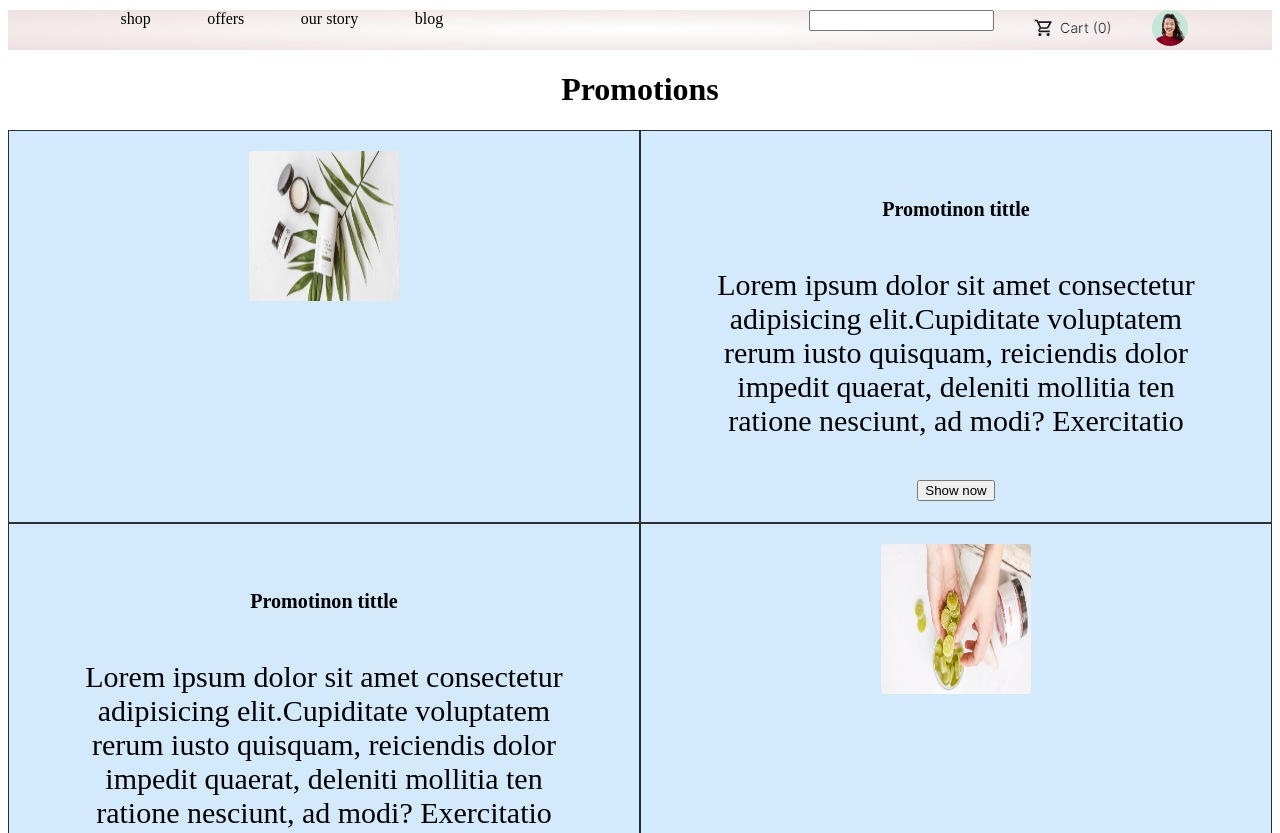
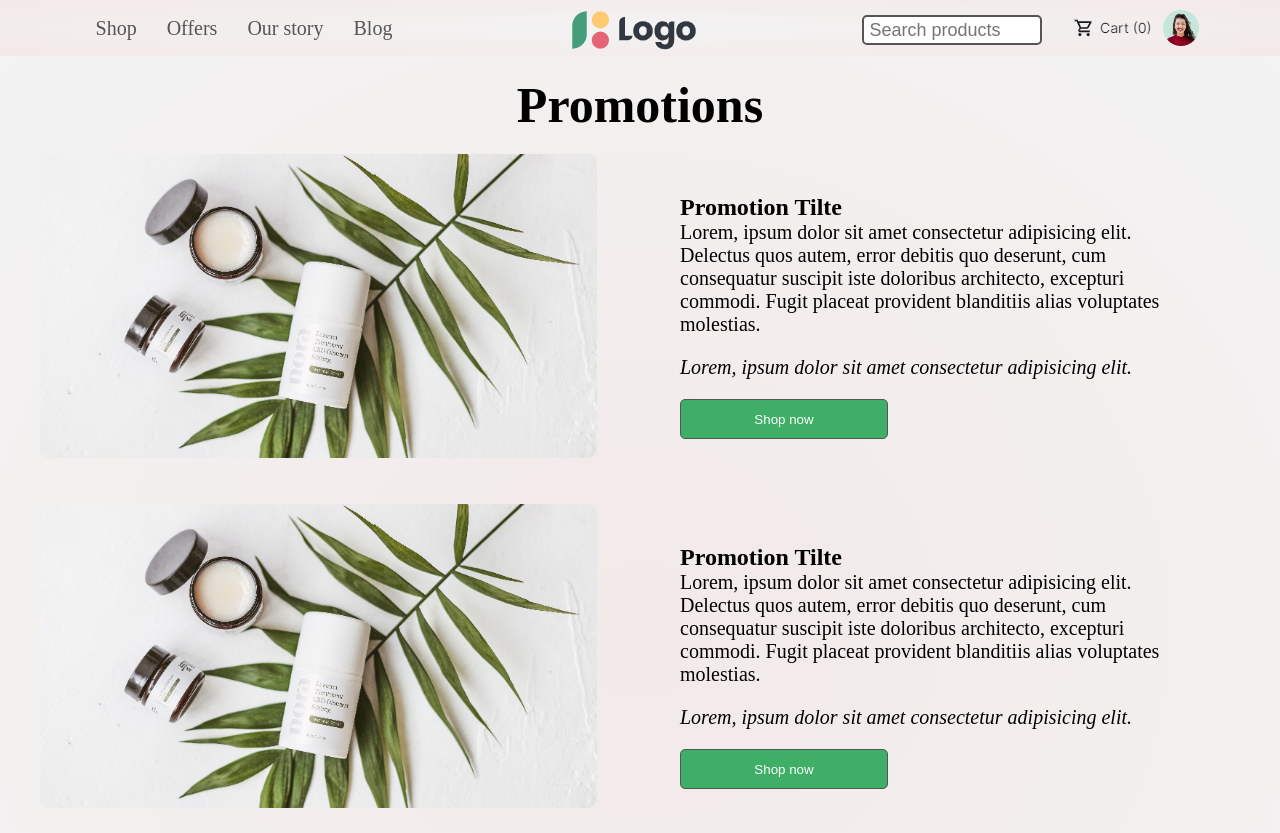
Before and after one commit to DANGUYM/ThucHanhTuan4, a plain HTML site: page index.html in a window 1280 px wide. Shown: the top 833 px of the page. Drawn offline with Linux system fonts and the light colour scheme.

Commit message:
update tuan 4

```diff
--- a/index.html
+++ b/index.html
@@ -5,95 +5,123 @@
     <meta charset="UTF-8">
     <meta http-equiv="X-UA-Compatible" content="IE=edge">
     <meta name="viewport" content="width=device-width, initial-scale=1.0">
-    <title>Event_Promotions</title>
-    <link rel="stylesheet" href="style.css">
+    <title>Promotions</title>
+    <link rel="stylesheet" href="./style.css">
 </head>
 
 <body>
-
-    <div class="header">
-        <div id="left">
-            <div>shop</div>
-            <div>offers</div>
-            <div>our story</div>
-            <div>blog</div>
+    <div id="webapp">
+        <header id="header">
+            <nav class="navbar">
+                <ul class="menu">
+                    <li class="items_menu">
+                        <a class="im" href="">Shop</a>
+                    </li>
+                    <li class="items_menu">
+                        <a class="im" href="">Offers</a>
+                    </li>
+                    <li class="items_menu">
+                        <a class="im" href="">Our story</a>
+                    </li>
+                    <li class="items_menu">
+                        <a class="im" href="">Blog</a>
+                    </li>
+                </ul>
+                <div class="logo">
+                    <img src="./0_Event promotions/Image 1.png" alt="">
                 </div>
-        <div id="logo">
-            <img src="./0_Event promotions/ promotions/logo.png" alt="">
-        </div>
-        <div id="right">
                 <div>
-                <input type="text">
-            </div>
+                    <ul class="menu">
+                        <a class="user_do_something" href="">
+                            <input class="search" type="text" placeholder=" Search products">
+                        </a>
+                        <a class="user_do_something">
                             <div>
                                 <img src="./0_Event promotions/Button 1.png" alt="">
                             </div>
+                        </a>
+                        <a class="user_do_something" href="">
                             <div>
-                <img src="./0_Event promotions/Avatar 1.png" alt="">
+                                <img src="./0_Event promotions/Avatar 1.png " alt=" ">
+                            </div>
+                        </a>
+                    </ul>
+                </div>
+
+            </nav>
+        </header>
+
+        <div id="container">
+            <div class="tittle_container">
+                <h1 class="tc">
+                    Promotions
+                </h1>
+            </div>
+            <div class="content">
+                <div class="north"></div>
+                <div class="center">
+                    <div class="items_center">
+                        <img src="./0_Event promotions/Image 1 (1).png" alt="">
+                    </div>
+                    <div class="items_center">
+                        <div class="tittle_items_center">
+                            <h2 class="tic1">
+                                Promotion Tilte
+                            </h2>
+                            <p class="tic2">
+                                Lorem, ipsum dolor sit amet consectetur adipisicing elit. Delectus quos autem, error debitis quo deserunt, cum consequatur suscipit iste doloribus architecto, excepturi commodi. Fugit placeat provident blanditiis alias voluptates molestias.
+                            </p>
+                            <i class="tic3">
+                            Lorem, ipsum dolor sit amet consectetur adipisicing elit.
+                            </i>
+                            <button class="tic4">Shop now</button>
                         </div>
                     </div>
                 </div>
-    <div>
-        <theme>
+
                 <div class="center">
-                <h1>Promotions</h1>
+                    <div class="items_center">
+                        <img src="./0_Event promotions/Image 1 (1).png" alt="">
                     </div>
-        </theme>
+                    <div class="items_center">
+                        <div class="tittle_items_center">
+                            <h2 class="tic1">
+                                Promotion Tilte
+                            </h2>
+                            <p class="tic2">
+                                Lorem, ipsum dolor sit amet consectetur adipisicing elit. Delectus quos autem, error debitis quo deserunt, cum consequatur suscipit iste doloribus architecto, excepturi commodi. Fugit placeat provident blanditiis alias voluptates molestias.
+                            </p>
+                            <i class="tic3">
+                            Lorem, ipsum dolor sit amet consectetur adipisicing elit.
+                            </i>
+                            <button class="tic4">Shop now</button>
+                        </div>
+                    </div>
+                </div>
+                <div class="center">
+                    <div class="items_center">
+                        <img src="./0_Event promotions/Image 1 (1).png" alt="">
+                    </div>
+                    <div class="items_center">
+                        <div class="tittle_items_center">
+                            <h2 class="tic1">
+                                Promotion Tilte
+                            </h2>
+                            <p class="tic2">
+                                Lorem, ipsum dolor sit amet consectetur adipisicing elit. Delectus quos autem, error debitis quo deserunt, cum consequatur suscipit iste doloribus architecto, excepturi commodi. Fugit placeat provident blanditiis alias voluptates molestias.
+                            </p>
+                            <i class="tic3">
+                            Lorem, ipsum dolor sit amet consectetur adipisicing elit.
+                            </i>
+                            <button class="tic4">Shop now</button>
+                        </div>
+                    </div>
+                </div>
+                <div class="south"></div>
+            </div>
         </div>
 
-    <div class="grid-container">
-        <div class="grid-item">
-            <div class="promotiions tittle">
-                <img src="./0_Event promotions/Image 1 (1).png" , width="150" , height="150">
     </div>
-        </div>
-        <div class="grid-item">
-            <div>
-                <h6> Promotinon tittle</h6>
-                <p>Lorem ipsum dolor sit amet consectetur
-                    <br> adipisicing elit.Cupiditate voluptatem
-                    <br> rerum iusto quisquam, reiciendis dolor
-                    <br> impedit quaerat, deleniti mollitia ten
-                    <br> ratione nesciunt, ad modi? Exercitatio
-                </p>
-                <button>Show now</button>
-            </div>
-        </div>
-        <div class="grid-item">
-            <div>
-                <h6> Promotinon tittle</h6>
-                <p>Lorem ipsum dolor sit amet consectetur
-                    <br> adipisicing elit.Cupiditate voluptatem
-                    <br> rerum iusto quisquam, reiciendis dolor
-                    <br> impedit quaerat, deleniti mollitia ten
-                    <br> ratione nesciunt, ad modi? Exercitatio
-                </p>
-                <button>Show now</button>
-            </div>
-        </div>
-        <div class="grid-item">
-            <div class="promotiions tittle">
-                <img src="./0_Event promotions/Image 1 (2).png" , width="150" , height="150">
-            </div>
-        </div>
-        <div class="grid-item">
-            <div class="promotiions tittle">
-                <img src="./0_Event promotions/Image 1 (3).png" , width="150" , height="150">
-            </div>
-        </div>
-        <div class="grid-item">
-            <div>
-                <h6> Gift for your skin</h6>
-                <p>Lorem ipsum dolor sit amet consectetur
-                    <br> adipisicing elit.Cupiditate voluptatem
-                    <br> rerum iusto quisquam, reiciendis dolor
-                    <br> impedit quaerat, deleniti mollitia ten
-                    <br> ratione nesciunt, ad modi? Exercitatio
-                </p>
-                <button>Show now</button>
-            </div>
-        </div>
-        <div>
 </body>
 
 </html>
--- a/style.css
+++ b/style.css
@@ -1,37 +1,111 @@
-.header {
+* {
+    padding: 0;
+    margin: 0;
+    box-sizing: border-box;
+}
+
+#header {
+    background: repeating-radial-gradient(#f3f3f3, #f3e9e9);
+}
+
+#container {
+    background: repeating-radial-gradient( #f3e9e9, #f3f3f3);
+}
+
+.navbar {
     display: flex;
     justify-content: space-around;
-    margin-top: 10px;
-    background: repeating-radial-gradient(#fff, #eddfdf);
 }
 
-#left {
+.menu {
     display: flex;
     justify-content: space-around;
-    width: 30%;
+    align-items: center;
 }
 
-#right {
-    display: flex;
-    justify-content: space-between;
-    width: 30%;
+.items_menu {
+    display: inline-block;
+    margin: 15px;
 }
 
-theme {
-    flex: 1;
-    text-align: center;
+.im {
+    text-decoration: none;
+    color: #555;
+    font-size: 20px;
 }
 
-.grid-container {
-    display: grid;
-    grid-template-columns: auto auto;
-    background-color: #2196F3;
+.logo {
+    margin-top: 8px;
 }
 
-.grid-item {
-    background-color: rgba(255, 255, 255, 0.8);
-    border: 1px solid rgba(0, 0, 0, 0.8);
-    padding: 20px;
-    font-size: 30px;
-    text-align: center;
+.user_do_something {
+    margin-top: 10px;
 }
+
+.search {
+    height: 30px;
+    width: 180px;
+    font-size: 18px;
+    border: 2px solid #555;
+    border-radius: 5px;
+    margin-right: 20px;
+}
+
+.tittle_container {
+    display: flex;
+    justify-content: center;
+    align-items: center;
+}
+
+.tc {
+    margin-top: 20px;
+    margin-bottom: 20px;
+    font-size: 50px;
+}
+
+.content {
+    display: flex;
+    flex-direction: column;
+    justify-content: center;
+    align-items: center;
+}
+
+.center {
+    display: flex;
+}
+
+.items_center {
+    width: 600px;
+    height: 350px;
+}
+
+.tittle_items_center {
+    display: flex;
+    flex-direction: column;
+    margin: 40px 40px;
+    justify-content: space-around;
+}
+
+.tic {
+    margin-bottom: 20px;
+    font-size: 40px;
+}
+
+.tic2 {
+    font-size: 20px;
+}
+
+.tic3 {
+    font-size: 20px;
+    margin-top: 20px;
+    margin-bottom: 20px;
+}
+
+.tic4 {
+    width: 40%;
+    height: 40px;
+    border: 1px solid #555;
+    border-radius: 5px;
+    background-color: #3fae66;
+    color: #fff;
+}
```
Lines whose indentation alone changed are shown as unchanged.
